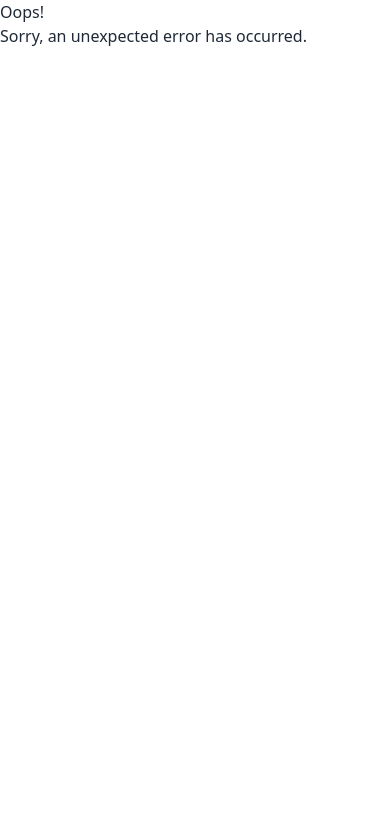
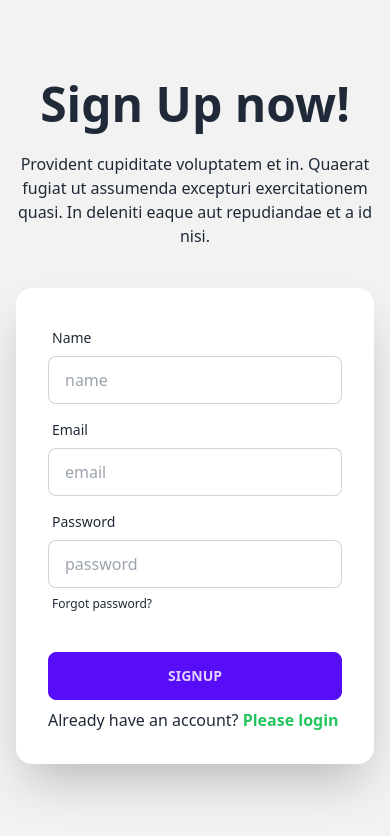
Before and after one commit to Arahman75/bistro-boss-client, a React (Vite) app: page /signup in a window 390 px wide. Shown: the top 836 px of the page. Built offline with nearby package versions, Linux system fonts and the light colour scheme; no server answers.

Commit message:
added the signup page

```diff
--- a/package.json
+++ b/package.json
@@ -17,6 +17,7 @@
     "react": "^18.2.0",
     "react-dom": "^18.2.0",
     "react-helmet-async": "^1.3.0",
+    "react-hook-form": "^7.48.2",
     "react-parallax": "^3.5.1",
     "react-responsive-carousel": "^3.2.23",
     "react-router-dom": "^6.18.0",
--- a/src/Layout/Main.jsx
+++ b/src/Layout/Main.jsx
@@ -5,7 +5,7 @@ import NavBar from '../pages/Shared/NavBar';
 
 const Main = () => {
     const location = useLocation()
-    const noHeaderFooter = location.pathname.includes('/login')
+    const noHeaderFooter = location.pathname.includes('/login') || location.pathname.includes('/signup')
     return (
         <div>
             {noHeaderFooter || <NavBar></NavBar>}
--- a/src/Routes/Routes.jsx
+++ b/src/Routes/Routes.jsx
@@ -5,6 +5,7 @@ import ErrorPage from "../pages/ErrorPage/ErrorPage";
 import Menu from "../pages/Menu/Menu/Menu";
 import Order from "../pages/Order/Order/Order";
 import Login from "../pages/Login/Login";
+import SignUp from "../pages/SignUp/SignUp";
 
 
 export const router = createBrowserRouter([
@@ -28,6 +29,10 @@ export const router = createBrowserRouter([
             {
                 path: '/login',
                 element: <Login></Login>
+            },
+            {
+                path: '/signup',
+                element: <SignUp></SignUp>
             }
         ]
     },
--- a/src/pages/Login/Login.jsx
+++ b/src/pages/Login/Login.jsx
@@ -1,8 +1,12 @@
-import React, { useEffect, useRef, useState } from 'react';
-import { loadCaptchaEnginge, LoadCanvasTemplate, LoadCanvasTemplateNoReload, validateCaptcha } from 'react-simple-captcha';
+import React, { useContext, useEffect, useRef, useState } from 'react';
+import { loadCaptchaEnginge, LoadCanvasTemplate, validateCaptcha } from 'react-simple-captcha';
+import { AuthContext } from '../../provider/AuthProvider';
+import { Link } from 'react-router-dom';
+import { Helmet } from 'react-helmet-async';
 const Login = () => {
     const captchaRef = useRef(null);
-    const [disabled, setDisabled] = useState(true)
+    const [disabled, setDisabled] = useState(true);
+    const { signIn } = useContext(AuthContext);
 
     useEffect(() => {
         loadCaptchaEnginge(6);
@@ -14,6 +18,12 @@ const Login = () => {
         const email = form.email.value;
         const password = form.password.value;
         console.log(email, password);
+        signIn()
+            .then(result => {
+                const user = result.user;
+                console.log(user);
+            })
+            .catch(error => console.log(error))
     }
 
     const handleValidateCaptcha = () => {
@@ -27,6 +37,10 @@ const Login = () => {
     }
 
     return (
+        <>
+            <Helmet>
+                <title>Bistro Boss | Login</title>
+            </Helmet>
             <div className="hero min-h-screen bg-base-200">
                 <div className="hero-content flex-col lg:flex-row-reverse">
                     <div className="text-center md:w-1/2 lg:text-left">
@@ -60,10 +74,15 @@ const Login = () => {
                             <div className="form-control mt-6">
                                 <input disabled={disabled} className="btn btn-primary" type="submit" value="Login" />
                             </div>
+                            <p>Are you new here? <Link to='/signup' className='text-green-500 font-bold'>Please signUp</Link></p>
                         </form>
+                        <div>
+
                         </div>
                     </div>
                 </div>
+            </div>
+        </>
     );
 };
 
--- /dev/null
+++ b/src/pages/SignUp/SignUp.jsx
@@ -0,0 +1,86 @@
+import React, { useContext } from 'react';
+import { Helmet } from 'react-helmet-async';
+import { useForm } from 'react-hook-form';
+import { Link } from 'react-router-dom';
+import { AuthContext } from '../../provider/AuthProvider';
+
+const SignUp = () => {
+    const { register, handleSubmit, formState: { errors }, } = useForm();
+    const { createUser } = useContext(AuthContext)
+
+    const onSubmit = (data) => {
+        console.log(data)
+        createUser(data.email, data.password)
+            .then(result => {
+                const user = result.user;
+                console.log(user);
+            })
+
+    };
+
+    return (
+        <>
+            <Helmet>
+                <title>Bistro Boss | Sign Up</title>
+            </Helmet>
+            <div className="hero min-h-screen bg-base-200">
+                <div className="hero-content flex-col lg:flex-row-reverse">
+                    <div className="text-center md:w-1/2 lg:text-left">
+                        <h1 className="text-5xl font-bold">Sign Up now!</h1>
+                        <p className="py-6">Provident cupiditate voluptatem et in. Quaerat fugiat ut assumenda excepturi exercitationem quasi. In deleniti eaque aut repudiandae et a id nisi.</p>
+                    </div>
+                    <div className="card flex-shrink-0 md:w-1/2 w-full max-w-sm shadow-2xl bg-base-100">
+                        <form onSubmit={handleSubmit(onSubmit)} className="card-body">
+                            <div className="form-control">
+                                <label className="label">
+                                    <span className="label-text">Name</span>
+                                </label>
+                                <input type="text" {...register("name", { required: true })} name='name' placeholder="name" className="input input-bordered" />
+                                {errors.name && <span className='text-red-500'>Name is required</span>}
+                            </div>
+                            <div className="form-control">
+                                <label className="label">
+                                    <span className="label-text">Email</span>
+                                </label>
+                                <input type="email" {...register("email", { required: true })} placeholder="email" name='email' className="input input-bordered" />
+                                {errors.email && <span className='text-red-500'>Email is required</span>}
+                            </div>
+                            <div className="form-control">
+                                <label className="label">
+                                    <span className="label-text">Password</span>
+                                </label>
+                                <input type="password"
+                                    {...register("password", {
+                                        required: true,
+                                        minLength: 6,
+                                        maxLength: 20,
+                                        pattern: /(?=.*[A-Z])(?=.*[!@#$&*])(?=.*[0-9])(?=.*[a-z])/
+                                    })} placeholder="password" name='password' className="input input-bordered" required />
+                                {errors.password?.type === "required" && (
+                                    <p className=' text-red-500'>Password must be 6 characters</p>
+                                )}
+                                {errors.password?.type === "required" && (
+                                    <p className=' text-red-500'>Password must be less then 20 characters</p>
+                                )}
+                                {errors.password?.type === "pattern" && (
+                                    <p className=' text-red-500'>Password must be one uppercase on lowercase one special characters and one number</p>
+                                )}
+
+                                <label className="label">
+                                    <a href="#" className="label-text-alt link link-hover">Forgot password?</a>
+                                </label>
+                            </div>
+                            <div className="form-control mt-6">
+
+                                <input className="btn btn-primary" type="submit" value="SignUp" />
+                            </div>
+                            <p>Already have an account? <Link to='/login' className='text-green-500 font-bold'>Please login</Link></p>
+                        </form>
+                    </div>
+                </div>
+            </div>
+        </>
+    );
+};
+
+export default SignUp;
--- a/src/provider/AuthProvider.jsx
+++ b/src/provider/AuthProvider.jsx
@@ -1,5 +1,5 @@
-import React, { createContext, useState } from 'react';
-import { getAuth } from "firebase/auth";
+import React, { createContext, useEffect, useState } from 'react';
+import { createUserWithEmailAndPassword, getAuth, onAuthStateChanged } from "firebase/auth";
 import { app } from '../firebase/firebase.config';
 
 export const AuthContext = createContext(null);
@@ -8,9 +8,37 @@ const AuthProvider = ({ children }) => {
     const [user, setUser] = useState(null);
     const [loading, setLoading] = useState(true);
 
+    const createUser = (email, password) => {
+        setLoading(true);
+        return createUserWithEmailAndPassword(auth, email, password)
+    }
+
+    const signInUser = (email, password) => {
+        setLoading(true);
+        return signInWithEmailAndPassword(auth, email, password)
+    }
+
+    const logOut = () => {
+        setLoading(true);
+        return signOut(auth)
+    }
+    useEffect(() => {
+        const unSubscribe = onAuthStateChanged(auth, currentUser => {
+            setUser(currentUser);
+            console.log('current user', currentUser);
+            setLoading(false);
+        })
+        return () => {
+            return unSubscribe;
+        }
+    }, []);
+
     const authInfo = {
         user,
-        loading
+        loading,
+        createUser,
+        signInUser,
+        logOut
     }
     return (
         <AuthContext.Provider value={authInfo}>
```
Also changed, not shown: 1 other file (tests, documents, lock files or other folders). Lines whose indentation alone changed are shown as unchanged.
